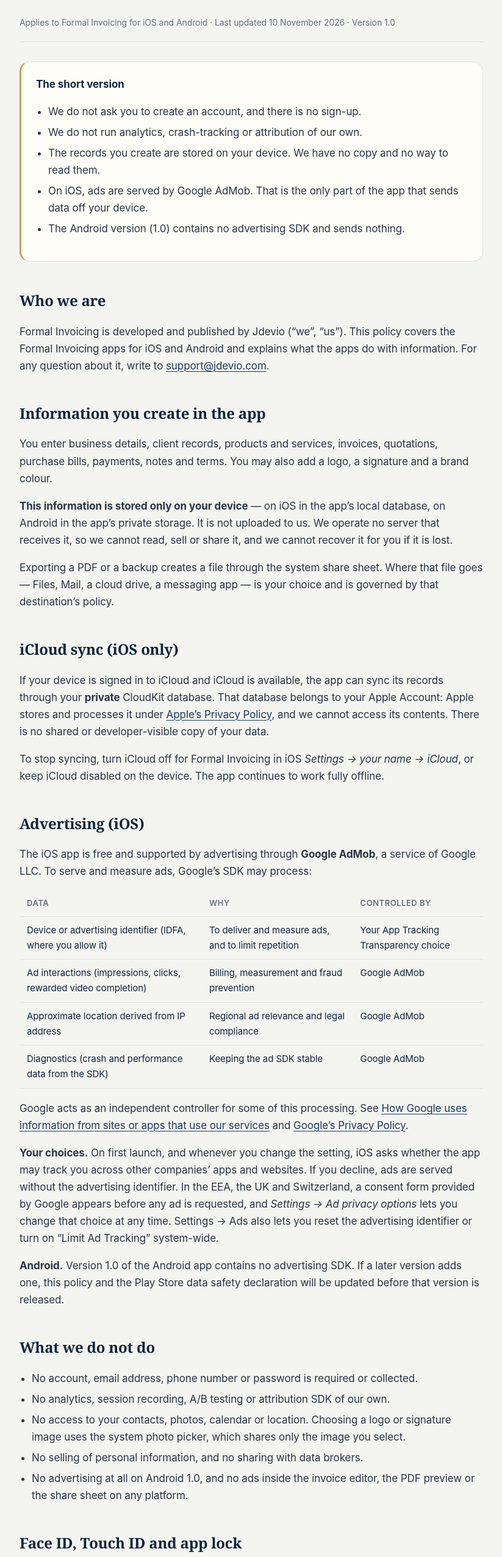
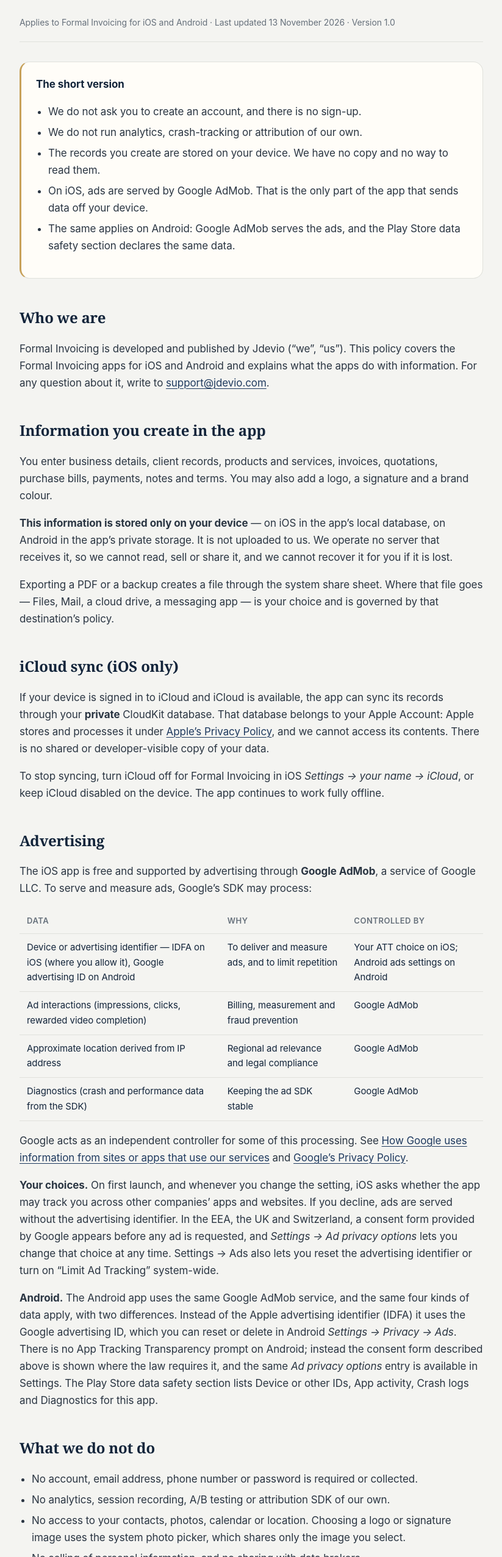
Before and after one commit to yashshekhada/formal-invoicing-legal, a plain HTML site: page privacy/index.html in a window 1280 px wide. Shown: the part 246-2800 px from the top of the page at 61% size, without its empty margins (228-1051 px from the left). Drawn offline with Linux system fonts and the light colour scheme.

Commit message:
Privacy: Android also serves AdMob ads; correct data safety scope

```diff
--- a/privacy/index.html
+++ b/privacy/index.html
@@ -21,7 +21,7 @@
 <main class="wrap">
   <h1>Privacy Policy</h1>
   <p class="lede">Formal Invoicing has no account, no server and no analytics. Your invoices, clients and products stay on your device.</p>
-  <p class="meta">Applies to Formal Invoicing for iOS and Android · Last updated 10 November 2026 · Version 1.0</p>
+  <p class="meta">Applies to Formal Invoicing for iOS and Android · Last updated 13 November 2026 · Version 1.0</p>
 
   <div class="card callout">
     <h3>The short version</h3>
@@ -30,7 +30,7 @@
       <li>We do not run analytics, crash-tracking or attribution of our own.</li>
       <li>The records you create are stored on your device. We have no copy and no way to read them.</li>
       <li>On iOS, ads are served by Google AdMob. That is the only part of the app that sends data off your device.</li>
-      <li>The Android version (1.0) contains no advertising SDK and sends nothing.</li>
+      <li>The same applies on Android: Google AdMob serves the ads, and the Play Store data safety section declares the same data.</li>
     </ul>
   </div>
 
@@ -46,12 +46,12 @@
   <p>If your device is signed in to iCloud and iCloud is available, the app can sync its records through your <strong>private</strong> CloudKit database. That database belongs to your Apple Account: Apple stores and processes it under <a href="https://www.apple.com/legal/privacy/">Apple’s Privacy Policy</a>, and we cannot access its contents. There is no shared or developer-visible copy of your data.</p>
   <p>To stop syncing, turn iCloud off for Formal Invoicing in iOS <em>Settings → your name → iCloud</em>, or keep iCloud disabled on the device. The app continues to work fully offline.</p>
 
-  <h2>Advertising (iOS)</h2>
+  <h2>Advertising</h2>
   <p>The iOS app is free and supported by advertising through <strong>Google AdMob</strong>, a service of Google LLC. To serve and measure ads, Google’s SDK may process:</p>
   <table>
     <thead><tr><th>Data</th><th>Why</th><th>Controlled by</th></tr></thead>
     <tbody>
-      <tr><td>Device or advertising identifier (IDFA, where you allow it)</td><td>To deliver and measure ads, and to limit repetition</td><td>Your App Tracking Transparency choice</td></tr>
+      <tr><td>Device or advertising identifier — IDFA on iOS (where you allow it), Google advertising ID on Android</td><td>To deliver and measure ads, and to limit repetition</td><td>Your ATT choice on iOS; Android ads settings on Android</td></tr>
       <tr><td>Ad interactions (impressions, clicks, rewarded video completion)</td><td>Billing, measurement and fraud prevention</td><td>Google AdMob</td></tr>
       <tr><td>Approximate location derived from IP address</td><td>Regional ad relevance and legal compliance</td><td>Google AdMob</td></tr>
       <tr><td>Diagnostics (crash and performance data from the SDK)</td><td>Keeping the ad SDK stable</td><td>Google AdMob</td></tr>
@@ -59,7 +59,7 @@
   </table>
   <p>Google acts as an independent controller for some of this processing. See <a href="https://policies.google.com/technologies/partner-sites">How Google uses information from sites or apps that use our services</a> and <a href="https://policies.google.com/privacy">Google’s Privacy Policy</a>.</p>
   <p><strong>Your choices.</strong> On first launch, and whenever you change the setting, iOS asks whether the app may track you across other companies’ apps and websites. If you decline, ads are served without the advertising identifier. In the EEA, the UK and Switzerland, a consent form provided by Google appears before any ad is requested, and <em>Settings → Ad privacy options</em> lets you change that choice at any time. Settings → Ads also lets you reset the advertising identifier or turn on “Limit Ad Tracking” system-wide.</p>
-  <p><strong>Android.</strong> Version 1.0 of the Android app contains no advertising SDK. If a later version adds one, this policy and the Play Store data safety declaration will be updated before that version is released.</p>
+  <p><strong>Android.</strong> The Android app uses the same Google AdMob service, and the same four kinds of data apply, with two differences. Instead of the Apple advertising identifier (IDFA) it uses the Google advertising ID, which you can reset or delete in Android <em>Settings → Privacy → Ads</em>. There is no App Tracking Transparency prompt on Android; instead the consent form described above is shown where the law requires it, and the same <em>Ad privacy options</em> entry is available in Settings. The Play Store data safety section lists Device or other IDs, App activity, Crash logs and Diagnostics for this app.</p>
 
   <h2>What we do not do</h2>
   <ul>
@@ -67,7 +67,7 @@
     <li>No analytics, session recording, A/B testing or attribution SDK of our own.</li>
     <li>No access to your contacts, photos, calendar or location. Choosing a logo or signature image uses the system photo picker, which shares only the image you select.</li>
     <li>No selling of personal information, and no sharing with data brokers.</li>
-    <li>No advertising at all on Android 1.0, and no ads inside the invoice editor, the PDF preview or the share sheet on any platform.</li>
+    <li>No ads inside the invoice editor, the PDF preview or the share sheet on either platform.</li>
   </ul>
 
   <h2>Face ID, Touch ID and app lock</h2>
@@ -90,7 +90,7 @@
   <p>Your business records do not leave your device, so no international transfer of that data occurs. Where ad data is processed by Google, it may be processed in countries other than yours under Google’s safeguards.</p>
 
   <h2>Changes to this policy</h2>
-  <p>If the app’s data practices change — for example if a future version adds advertising on Android or a paid tier — this page will be updated before that version is released, and the change will be noted in the app’s release notes. The date at the top of this page always reflects the current version.</p>
+  <p>If the app’s data practices change — for example if a future version adds a paid tier or another advertising network — this page will be updated before that version is released, and the change will be noted in the app’s release notes. The date at the top of this page always reflects the current version.</p>
 
   <h2>Contact</h2>
   <p>Questions, requests or complaints about privacy: <a href="mailto:support@jdevio.com">support@jdevio.com</a>. We aim to reply within two business days.</p>
```
Also changed, not shown: support/index.html (+1 -1 lines).
